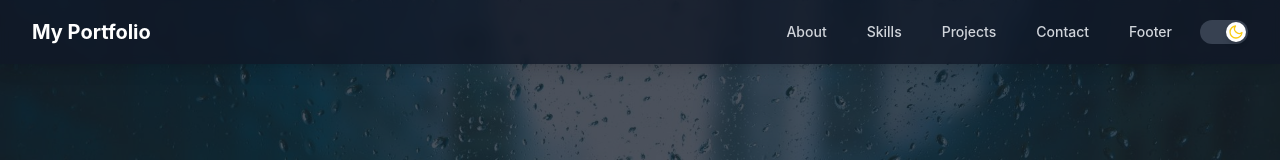
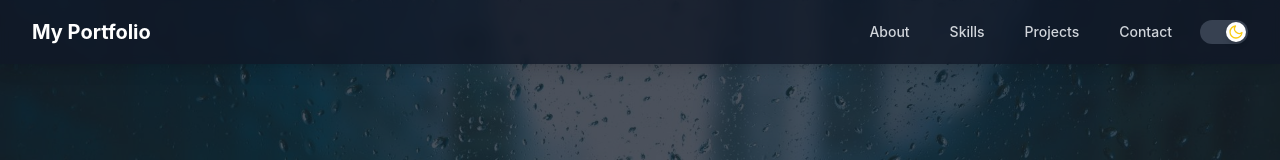
Before and after one commit to urjiiko1/Portfolio, a React (Create React App) app: page / in a window 1280 px wide. Shown: the top 160 px of the page. Built offline with nearby package versions, Linux system fonts and the light colour scheme.

Commit message:
removed footer from navbar which is noot good

```diff
--- a/src/navbar.js
+++ b/src/navbar.js
@@ -71,12 +71,7 @@ const Navbar = ({ isDarkMode, toggleDarkMode }) => {
             >
               Contact
             </a>
-            <a
-              href="#footer"
-              className="text-gray-600 hover:text-gray-900 dark:text-gray-300 dark:hover:text-white px-3 py-2 rounded-md text-sm font-medium transition-colors duration-300"
-            >
-              Footer
-            </a>
+
 
 
             <div className="ml-4">
@@ -165,13 +160,7 @@ const Navbar = ({ isDarkMode, toggleDarkMode }) => {
             >
               Contact
             </a>
-            <a
-              href="#footer"
-              onClick={toggleMenu}
-              className="text-gray-600 hover:bg-gray-200 hover:text-gray-900 dark:text-gray-300 dark:hover:bg-gray-700 dark:hover:text-white block px-3 py-2 rounded-md text-base font-medium transition-colors duration-300"
-            >
-              Footer
-            </a>
+
           </div>
         </div>
       )}
```
